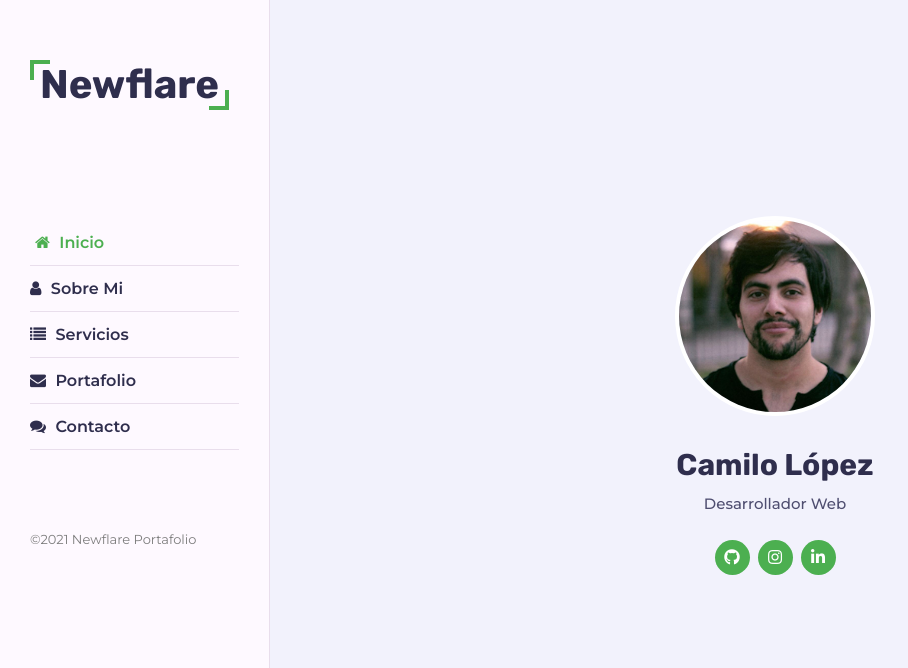
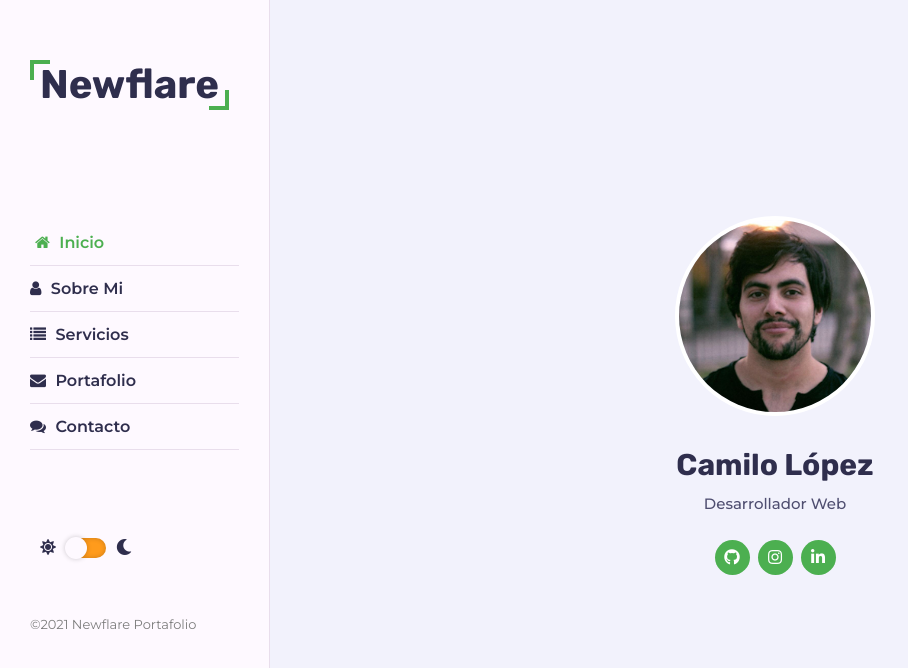
Before and after one commit to Newflaree/angular-portfolio, an Angular app: page /home in a window 1280 px wide. Shown: the top 668 px of the page, without its empty margins (0-908 px from the left). Built offline with nearby package versions, Linux system fonts and the light colour scheme.

Commit message:
Se crea el theme-btn

```diff
--- /dev/null
+++ b/src/app/components/change-theme/change-theme.component.css
@@ -0,0 +1,50 @@
+.theme-btn {
+  margin-bottom: 40px;
+}
+
+.theme-btn a {
+  position: relative;
+  font-size: 16px;
+  font-weight: 600;
+  color: #2f2e4d;
+  text-decoration: none;
+  line-height: 45px;
+  -webkit-transition: all 0.3s ease;
+  transition: all 0.3s ease;
+  margin: 5px 10px 15px;
+  top: -5px
+ }
+
+input[ type = 'checkbox' ] {
+  position: relative;
+  width: 40px;
+  height: 20px;
+  -webkit-appearance: none;
+  background-color: #FF9B1C;
+  outline: none;
+  border-radius: 20px;
+  box-shadow: inset 0 0 5px rgba( 0, 0, 0, 0.2 );
+  transition: 0.3s;
+}
+
+input:checked[ type = 'checkbox' ] {
+  background-color: #7E00F5;
+}
+
+input[ type = 'checkbox' ]::before {
+  content: '';
+  position: absolute;
+  width: 20px;
+  height: 20px;
+  border-radius: 20px;
+  top: 0;
+  left: 0;
+  background-color: #fef9ff;
+  transform: scale( 1.1 );
+  box-shadow: 0 0 5px rgba( 0, 0, 0, 0.2 );
+  transition: 0.3s;
+}
+
+input:checked[ type = 'checkbox' ]::before {
+  left: 20px;
+}
--- /dev/null
+++ b/src/app/components/change-theme/change-theme.component.html
@@ -0,0 +1,9 @@
+<div class='theme-btn'>
+  <a>
+    <i class="fas fa-sun"></i>
+  </a>
+  <input (click)='changeTheme()' type='checkbox' name=''>
+  <a>
+    <i class="fas fa-moon"></i>
+  </a>
+</div>
--- /dev/null
+++ b/src/app/components/change-theme/change-theme.component.ts
@@ -0,0 +1,19 @@
+import { Component, OnInit } from '@angular/core';
+
+@Component({
+  selector: 'app-change-theme',
+  templateUrl: './change-theme.component.html',
+  styleUrls: ['./change-theme.component.css']
+})
+export class ChangeThemeComponent implements OnInit {
+
+  constructor() { }
+
+  ngOnInit(): void {
+  }
+
+  changeTheme() {
+    console.log( 'Click' );
+  }
+
+}
--- a/src/app/components/components.module.ts
+++ b/src/app/components/components.module.ts
@@ -5,11 +5,12 @@ import { RouterModule } from '@angular/router';
 // Components
 import { NavbarComponent } from './navbar/navbar.component';
 import { PreloaderComponent } from './preloader/preloader.component';
+import { ChangeThemeComponent } from './change-theme/change-theme.component';
 
 
 
 @NgModule({
-  declarations: [NavbarComponent, PreloaderComponent],
+  declarations: [NavbarComponent, PreloaderComponent, ChangeThemeComponent],
   exports: [
     NavbarComponent,
     PreloaderComponent
--- a/src/app/components/navbar/navbar.component.html
+++ b/src/app/components/navbar/navbar.component.html
@@ -62,6 +62,11 @@
   </ul>
   <!-- Navbar -->
 
+
+  <!-- Theme Button -->
+  <app-change-theme></app-change-theme>
+  <!-- Theme Button -->
+
   <!-- Copyright -->
   <div class='copyright-text'>
     &copy;{{ date }} Newflare Portafolio
--- a/src/index.html
+++ b/src/index.html
@@ -7,14 +7,14 @@
   <meta name="viewport" content="width=device-width, initial-scale=1">
   <link rel="icon" type="image/x-icon" href="favicon.ico">
 
-  <!-- Dark-Theme -->
-   <link rel="stylesheet" href="assets/dark-theme.css">
-
   <!-- Animated -->
    <link rel="stylesheet" href="https://cdnjs.cloudflare.com/ajax/libs/animate.css/4.1.1/animate.min.css"/>
 
   <!-- Font Awesome -->
   <link rel="stylesheet" href="https://use.fontawesome.com/releases/v5.15.2/css/all.css" integrity="sha384-vSIIfh2YWi9wW0r9iZe7RJPrKwp6bG+s9QZMoITbCckVJqGCCRhc+ccxNcdpHuYu" crossorigin="anonymous">
+
+  <!-- Dark-Theme -->
+  <link rel="stylesheet" href="./assets/dark-theme.css" id='theme'>
 </head>
 <body>
 
```
Also changed, not shown: src/styles.css (line endings or trailing spaces).
